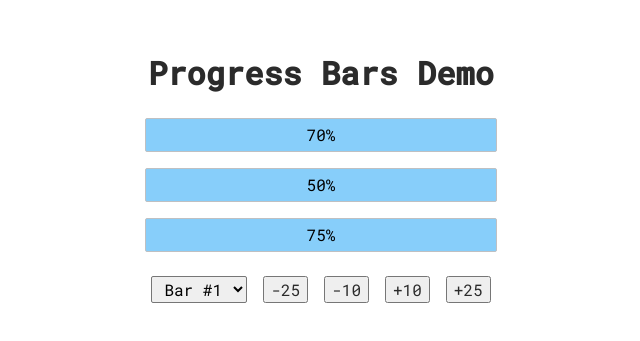
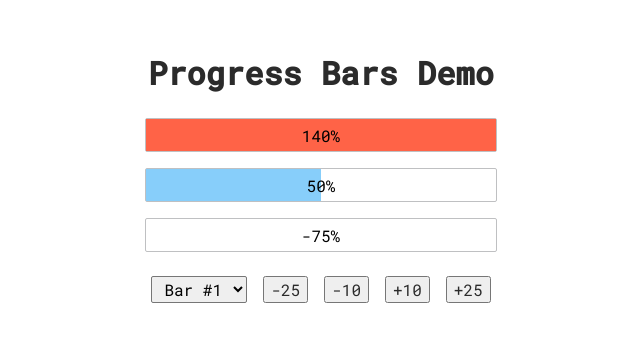
Before and after one commit to ttcode10/progress-bar-controller, a React (Create React App) app: page / in a window 1280 px wide. Shown: the part 223-564 px from the top of the page, without its empty margins (319-959 px from the left). Built offline with nearby package versions, Linux system fonts and the light colour scheme.

Commit message:
Make bar value on top of progress bar

```diff
--- a/src/components/BarChart.tsx
+++ b/src/components/BarChart.tsx
@@ -4,7 +4,10 @@ import styled from 'styled-components';
 export const BarChart: React.FC<IBarChart> = ({ bars }) => (
 	<VerticalContainer>
 		{bars.map(({ name, value }) => (
-			<Bar key={name}>{value}%</Bar>
+			<ProgressBar key={name}>
+        <BarValue>{value}%</BarValue>
+				<BarFill $value={value} />
+			</ProgressBar>
 		))}
 	</VerticalContainer>
 );
@@ -27,18 +30,32 @@ const VerticalContainer = styled.div`
 	margin: 1rem 0;
 `;
 
-const Bar = styled.div`
+const ProgressBar = styled.div`
 	display: flex;
+  flex-direction: column;
 	justify-content: center;
-	align-items: center;
-	font-family: 'Roboto Mono', sans-serif;
-	font-size: 1rem;
-	color: #000000;
-	background-color: #87cefa;
+	background-color: #ffffff;
 	border-radius: 2px;
 	margin: 0.5rem 0;
 	width: 350px;
 	height: 2rem;
-	line-height: 1rem;
 	border: 1px solid #bfc0c2;
+  position: relative;
 `;
+
+const BarFill = styled.div<{ $value: number }>`
+	width: ${(props) => (props.$value >= 100 ? 100 : (props.$value < 0 ? 0 : props.$value))}%;
+	background-color: ${(props) => (props.$value >= 100 ? '#ff6347' : '#87cefa')};
+  height: 2rem;
+  transition: width 0.5s ease-out;
+  z-index: 1;
+  position: absolute;
+`;
+
+const BarValue = styled.span`
+  position: absolute;
+  z-index: 2;
+  text-align: center;
+  color: #000000;
+  width: 100%;
+`
--- a/src/pages/Home.tsx
+++ b/src/pages/Home.tsx
@@ -17,9 +17,9 @@ export const Home = () => (
 );
 
 const bars = [
-	{ name: 'Bar #1', value: 70 },
+	{ name: 'Bar #1', value: 140 },
 	{ name: 'Bar #2', value: 50 },
-	{ name: 'Bar #1', value: 75 },
+	{ name: 'Bar #1', value: -75 },
 ];
 
 const dropdownValues = ['Bar #1', 'Bar #2', 'Bar #3'];
```
